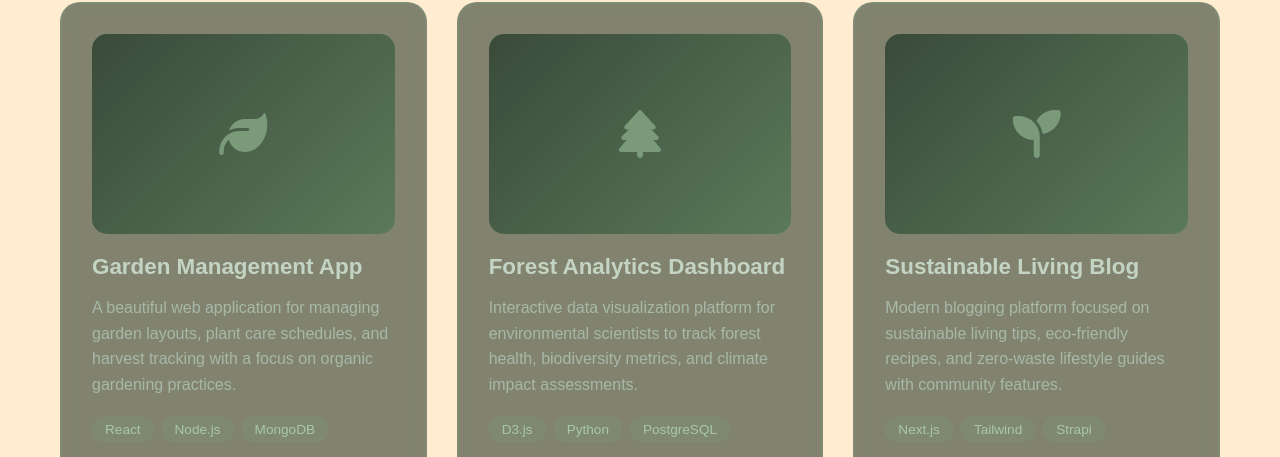
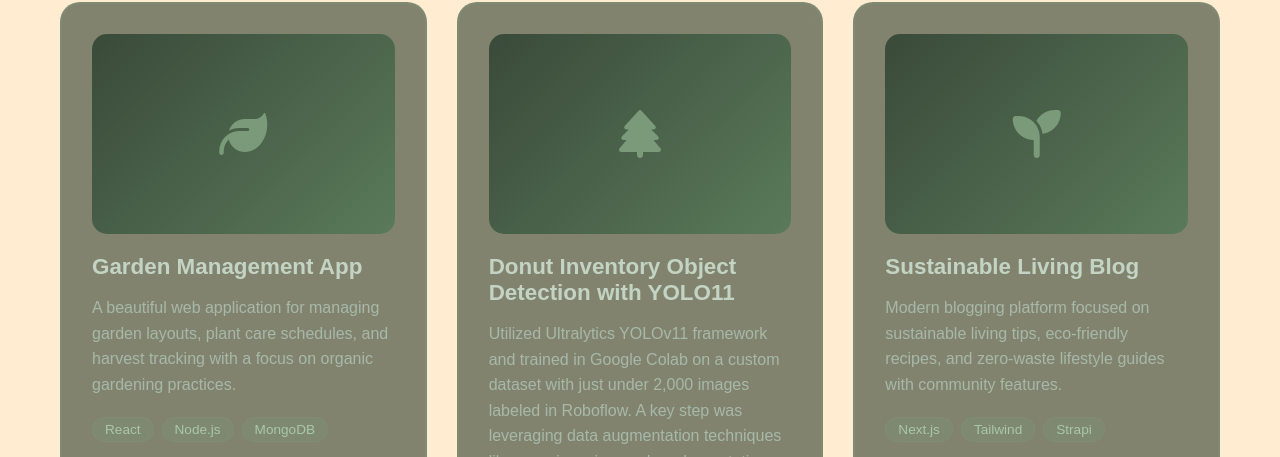
Before and after one commit to robtzou/blog, a website built with Vite: page blog-robtzou/index.html in a window 1280 px wide. Shown: the part 983-1440 px from the top of the page. Built offline with nearby package versions, Linux system fonts and the light colour scheme.

Commit message:
Added Donut Project

```diff
--- a/blog-robtzou/index.html
+++ b/blog-robtzou/index.html
@@ -451,18 +451,18 @@
                 <div class="project-image">
                     <i class="fas fa-tree"></i>
                 </div>
-                <h3 class="project-title">Forest Analytics Dashboard</h3>
-                <p class="project-description">Interactive data visualization platform for environmental scientists to track forest health, biodiversity metrics, and climate impact assessments.</p>
+                <h3 class="project-title">Donut Inventory Object Detection with YOLO11</h3>
+                <p class="project-description">Utilized Ultralytics YOLOv11 framework and trained in Google Colab on a custom dataset with just under 2,000 images labeled in Roboflow. A key step was leveraging data augmentation techniques like mosaic, noise, and random rotations to improve accuracy and learning.</p>
                 <div class="project-tech">
-                    <span class="tech-tag">D3.js</span>
+                    <span class="tech-tag">Ultralytics</span>
                     <span class="tech-tag">Python</span>
-                    <span class="tech-tag">PostgreSQL</span>
+                    <span class="tech-tag">OpenCV</span>
                 </div>
                 <div class="project-links">
-                    <a href="#" class="project-link">
+                    <a href="https://github.com/robtzou/donut/tree/main" class="project-link">
                         <i class="fab fa-github"></i> Code
                     </a>
-                    <a href="#" class="project-link">
+                    <a href="https://huggingface.co/spaces/robtzou/dunkinInventory" class="project-link">
                         <i class="fas fa-external-link-alt"></i> Live Demo
                     </a>
                 </div>
```
